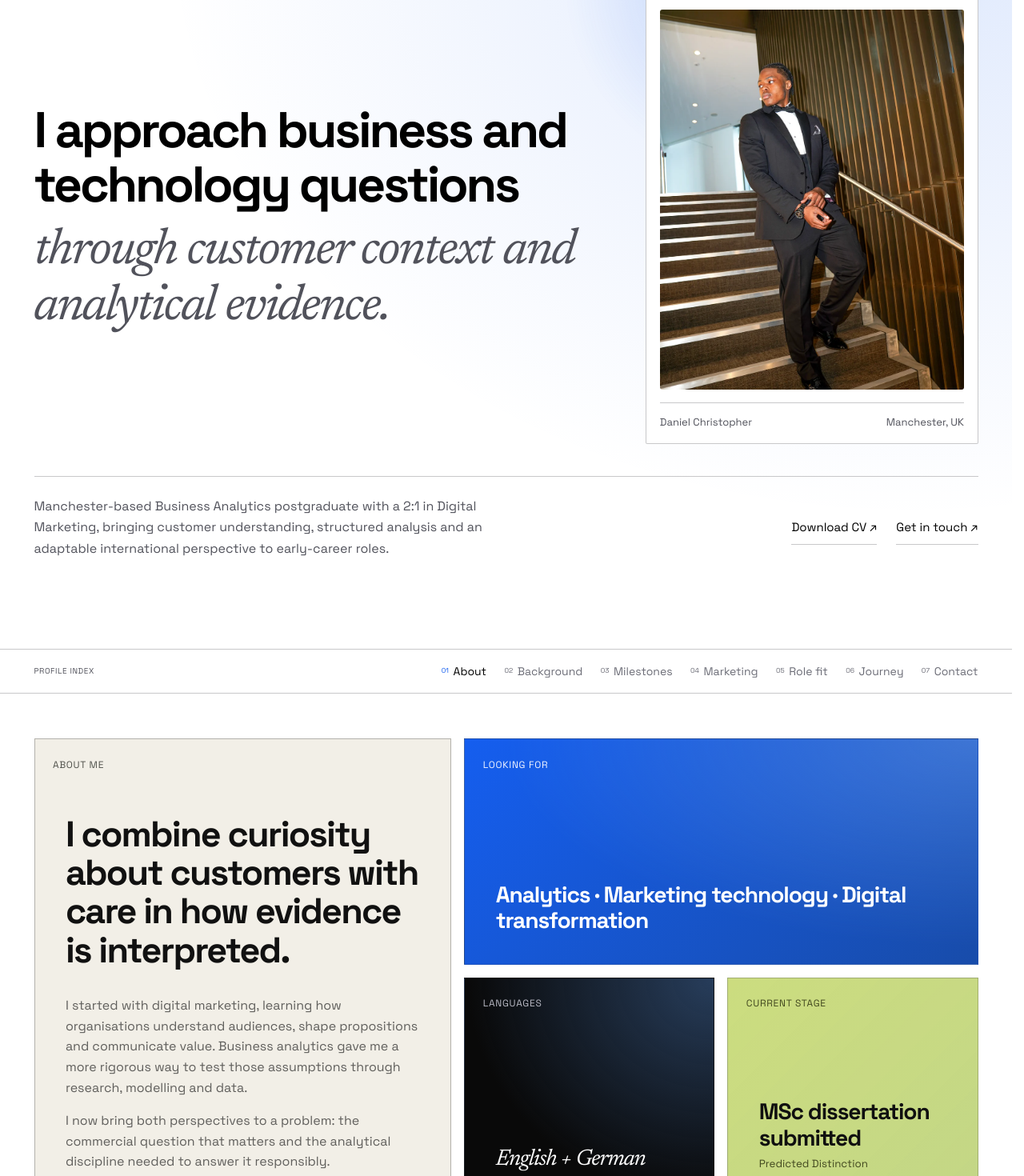
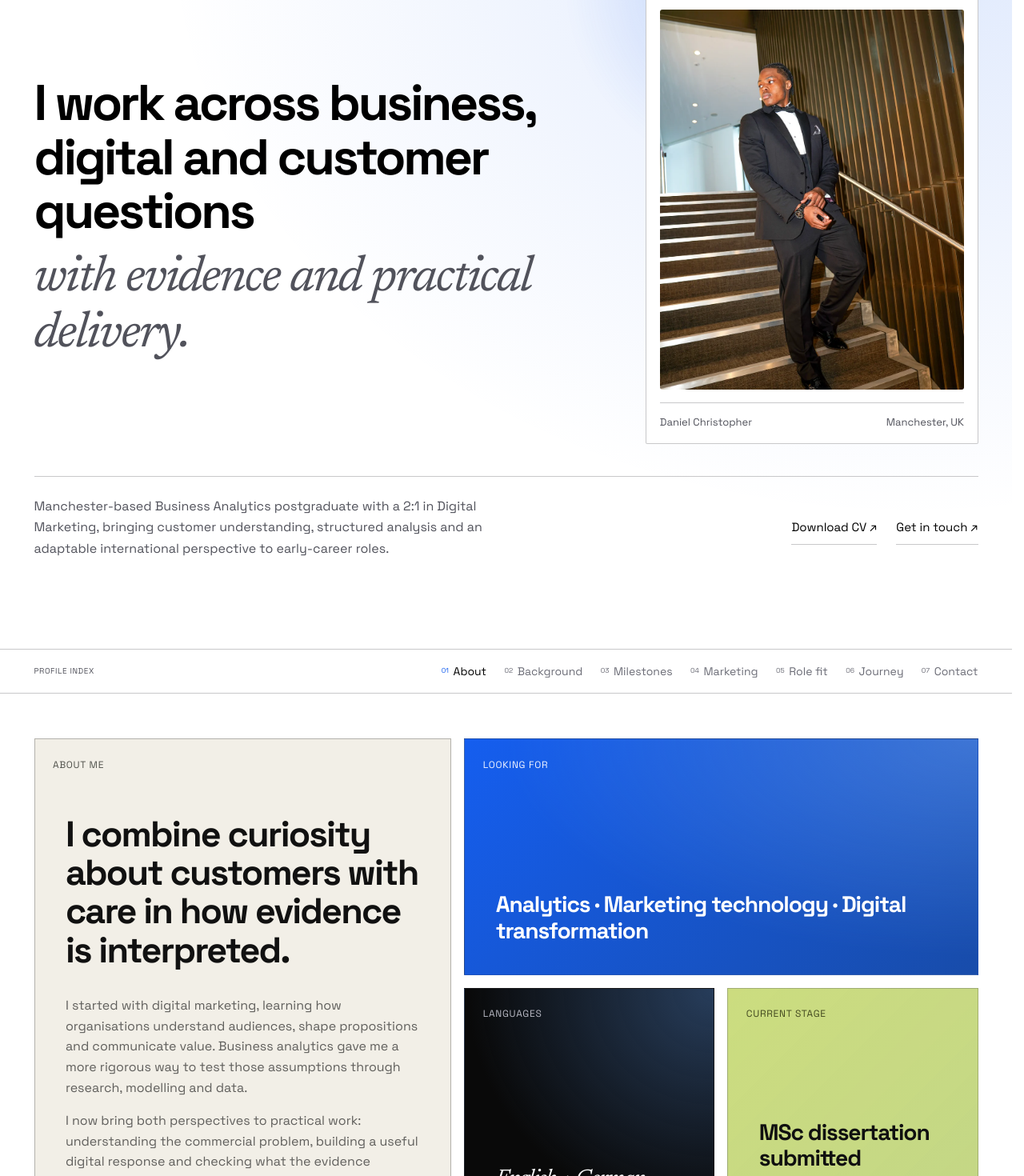
Before and after one commit to dccchidera-lgtm/dccchidera-lgtm.github.io, a Next.js app: page /profile in a window 1280 px wide. Shown: the part 180-1650 px from the top of the page at 80% size. Built offline with nearby package versions, Linux system fonts and the light colour scheme.

Commit message:
Broaden profile and update Duolingo streak to 600+ days

```diff
--- a/app/profile/page.tsx
+++ b/app/profile/page.tsx
@@ -27,9 +27,9 @@ export default function ProfilePage() {
             <small>Profile</small>
             <div className="profile-opening">
             <h1>
-              I approach business and technology questions
+              I work across business, digital and customer questions
               <br />
-              <span>through customer context and analytical evidence.</span>
+              <span>with evidence and practical delivery.</span>
             </h1>
             <figure className="profile-portrait">
               <Image src={publicPath('/daniel-portrait.webp')} alt="Daniel Christopher wearing a black suit on a staircase" width={1000} height={1500} sizes="(max-width: 760px) 100vw, 400px" priority />
@@ -61,8 +61,8 @@ export default function ProfilePage() {
                 modelling and data.
               </p>
               <p>
-                I now bring both perspectives to a problem: the commercial question that
-                matters and the analytical discipline needed to answer it responsibly.
+                I now bring both perspectives to practical work: understanding the commercial
+                problem, building a useful digital response and checking what the evidence supports.
               </p>
             </article>
             <article className="snapshot-card snapshot-role" data-reveal>
@@ -100,7 +100,7 @@ export default function ProfilePage() {
                 Adjusting meant learning a new school environment, building relationships
                 and becoming confident in English while retaining German. I still maintain
                 my German through daily Duolingo practice, with a streak of more than
-                570 consecutive days confirmed in September 2026.
+                600 consecutive days as of September 2026.
               </p>
             </div>
 
@@ -133,11 +133,11 @@ export default function ProfilePage() {
           <div className="shell">
             <div className="milestones-heading" data-reveal>
               <p className="overline">Selected milestones</p>
-              <h2 id="milestones-title">My progress includes a 2:1, certified marketing training and more than 570 consecutive days of German practice.</h2>
+              <h2 id="milestones-title">My progress includes a 2:1, certified marketing training and 600+ days of language practice.</h2>
             </div>
             <div className="milestones-grid">
               <article data-reveal>
-                <strong>570+</strong>
+                <strong>600+</strong>
                 <span>days of continuous Duolingo practice</span>
                 <small>Confirmed September 2026</small>
               </article>
```
